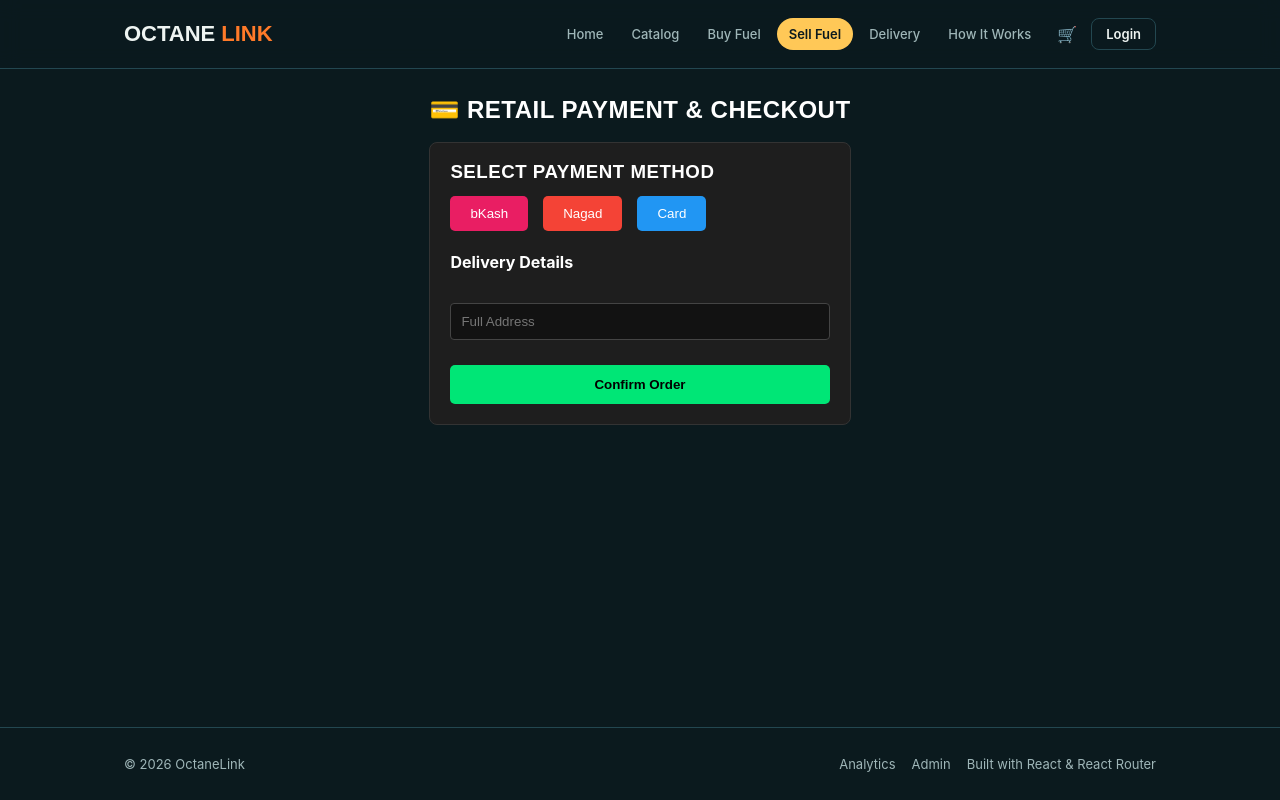
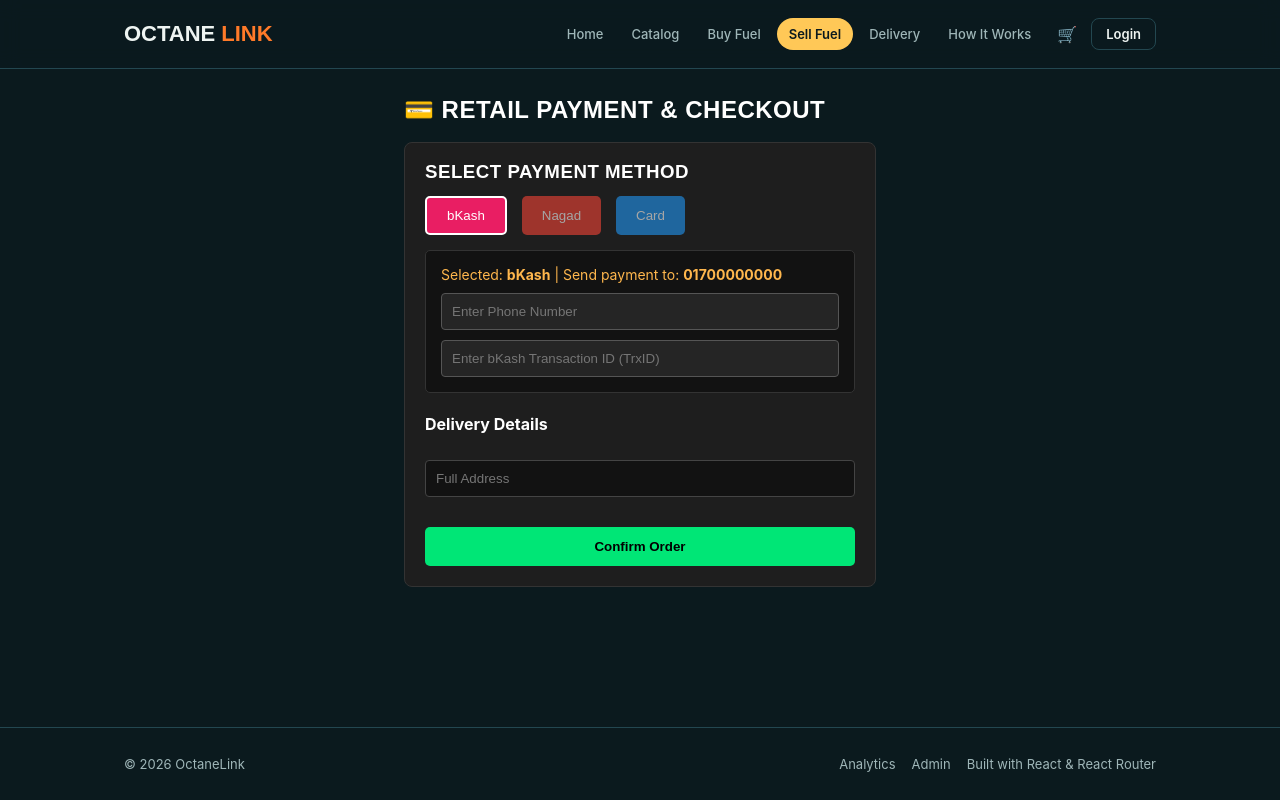
Before and after one commit to durjoy-roy-ctrl/octane-link, a React (Vite) app in the folder Octane-Link/: page /sell in a window 1280 px wide. Built offline with nearby package versions, Linux system fonts and the light colour scheme.

Commit message:
merged Rafi's part

```diff
--- a/Octane-Link/src/Pages/Checkout.jsx
+++ b/Octane-Link/src/Pages/Checkout.jsx
@@ -1,6 +1,27 @@
-import React from 'react';
+import React, { useState } from 'react';
 
 export default function Checkout() {
+  const [paymentMethod, setPaymentMethod] = useState('bKash');
+  const [address, setAddress] = useState('');
+  const [phone, setPhone] = useState('');
+  const [trxId, setTrxId] = useState('');
+
+  const handleConfirm = () => {
+    if (!address) {
+      alert('Please enter your full address!');
+      return;
+    }
+
+    console.log({
+      paymentMethod,
+      phone: phone || 'N/A',
+      trxId: trxId || 'N/A',
+      address
+    });
+
+    alert('Order Placed Successfully!');
+  };
+
   return (
     <div style={{ padding: '30px', color: '#fff', maxWidth: '600px', margin: '0 auto' }}>
       <h2>💳 Retail Payment & Checkout</h2>
@@ -8,16 +29,88 @@ export default function Checkout() {
       <div style={{ background: '#1e1e1e', padding: '20px', borderRadius: '8px', border: '1px solid #333', marginTop: '20px' }}>
         <h3>Select Payment Method</h3>
         <div style={{ display: 'flex', gap: '15px', margin: '15px 0' }}>
-          <button style={{ padding: '10px 20px', background: '#e91e63', color: '#fff', border: 'none', borderRadius: '5px', cursor: 'pointer' }}>bKash</button>
-          <button style={{ padding: '10px 20px', background: '#f44336', color: '#fff', border: 'none', borderRadius: '5px', cursor: 'pointer' }}>Nagad</button>
-          <button style={{ padding: '10px 20px', background: '#2196f3', color: '#fff', border: 'none', borderRadius: '5px', cursor: 'pointer' }}>Card</button>
+          <button
+            type="button"
+            onClick={() => setPaymentMethod('bKash')}
+            style={{
+              padding: '10px 20px',
+              background: '#e91e63',
+              color: '#fff',
+              border: paymentMethod === 'bKash' ? '2px solid #fff' : 'none',
+              borderRadius: '5px',
+              cursor: 'pointer',
+              opacity: paymentMethod === 'bKash' ? 1 : 0.6
+            }}
+          >
+            bKash
+          </button>
+          <button
+            type="button"
+            onClick={() => setPaymentMethod('Nagad')}
+            style={{
+              padding: '10px 20px',
+              background: '#f44336',
+              color: '#fff',
+              border: paymentMethod === 'Nagad' ? '2px solid #fff' : 'none',
+              borderRadius: '5px',
+              cursor: 'pointer',
+              opacity: paymentMethod === 'Nagad' ? 1 : 0.6
+            }}
+          >
+            Nagad
+          </button>
+          <button
+            type="button"
+            onClick={() => setPaymentMethod('Card')}
+            style={{
+              padding: '10px 20px',
+              background: '#2196f3',
+              color: '#fff',
+              border: paymentMethod === 'Card' ? '2px solid #fff' : 'none',
+              borderRadius: '5px',
+              cursor: 'pointer',
+              opacity: paymentMethod === 'Card' ? 1 : 0.6
+            }}
+          >
+            Card
+          </button>
+        </div>
+
+        {/* Payment Details Section: Phone & TrxID */}
+        <div style={{ background: '#121212', padding: '15px', borderRadius: '5px', marginBottom: '15px', border: '1px solid #333' }}>
+          <p style={{ margin: '0 0 10px 0', fontSize: '14px', color: '#ffb74d' }}>
+            Selected: <b>{paymentMethod}</b> | Send payment to: <b>01700000000</b>
+          </p>
+
+          <input
+            type="text"
+            placeholder="Enter Phone Number"
+            value={phone}
+            onChange={(e) => setPhone(e.target.value)}
+            style={{ width: '100%', padding: '10px', marginBottom: '10px', background: '#252525', color: '#fff', border: '1px solid #555', borderRadius: '4px', boxSizing: 'border-box' }}
+          />
+
+          <input
+            type="text"
+            placeholder={`Enter ${paymentMethod} Transaction ID (TrxID)`}
+            value={trxId}
+            onChange={(e) => setTrxId(e.target.value)}
+            style={{ width: '100%', padding: '10px', background: '#252525', color: '#fff', border: '1px solid #555', borderRadius: '4px', boxSizing: 'border-box' }}
+          />
         </div>
 
         <h4>Delivery Details</h4>
-        <input type="text" placeholder="Full Address" style={{ width: '100%', padding: '10px', margin: '10px 0', background: '#121212', color: '#fff', border: '1px solid #444', borderRadius: '4px' }} />
+        <input
+          type="text"
+          placeholder="Full Address"
+          value={address}
+          onChange={(e) => setAddress(e.target.value)}
+          style={{ width: '100%', padding: '10px', margin: '5px 0 15px 0', background: '#121212', color: '#fff', border: '1px solid #444', borderRadius: '4px', boxSizing: 'border-box' }}
+        />
 
         <button
-          onClick={() => alert('Order Placed Successfully!')}
+          type="button"
+          onClick={handleConfirm}
           style={{ width: '100%', background: '#00e676', color: '#000', border: 'none', padding: '12px', borderRadius: '5px', fontWeight: 'bold', cursor: 'pointer', marginTop: '15px' }}
         >
           Confirm Order
```
